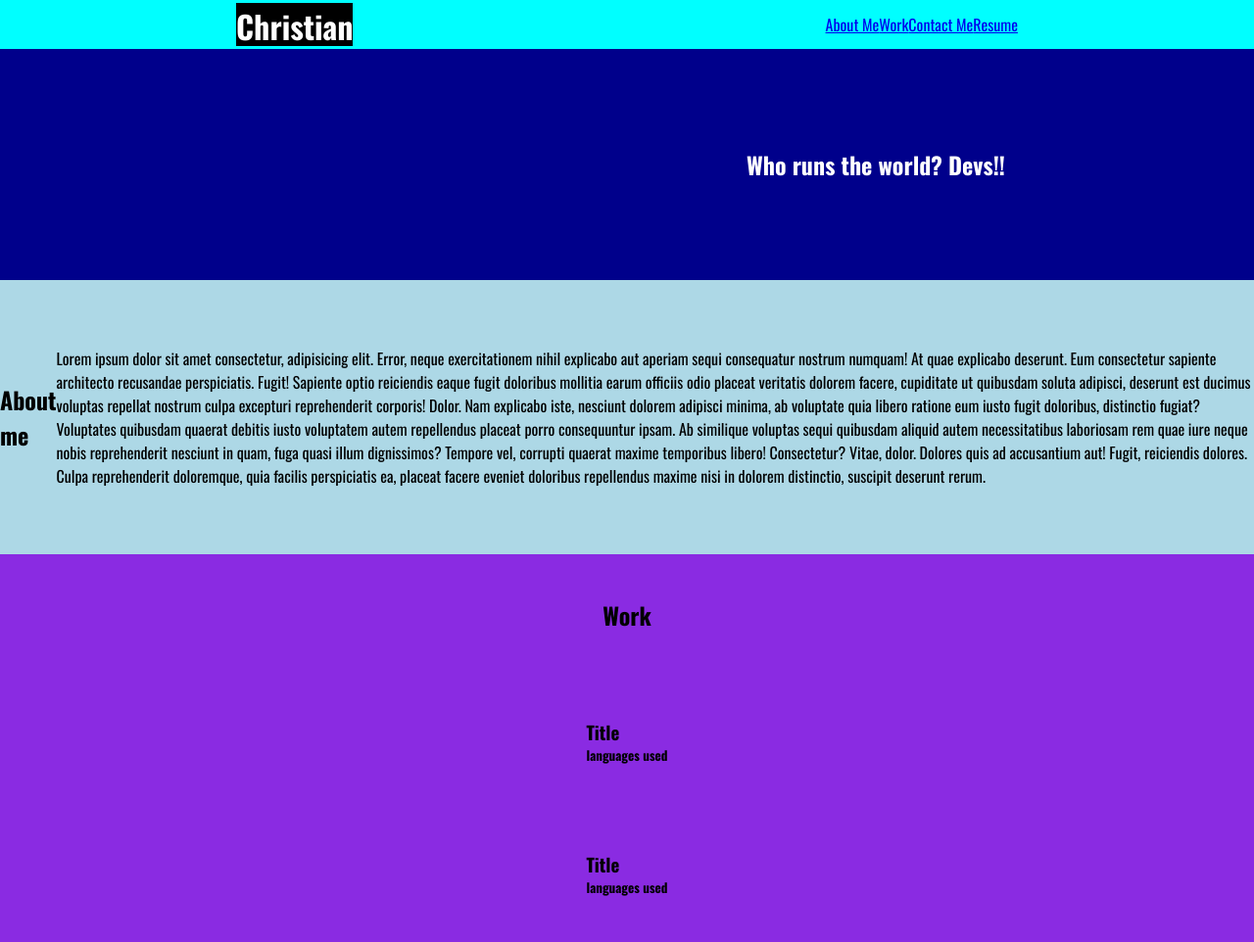
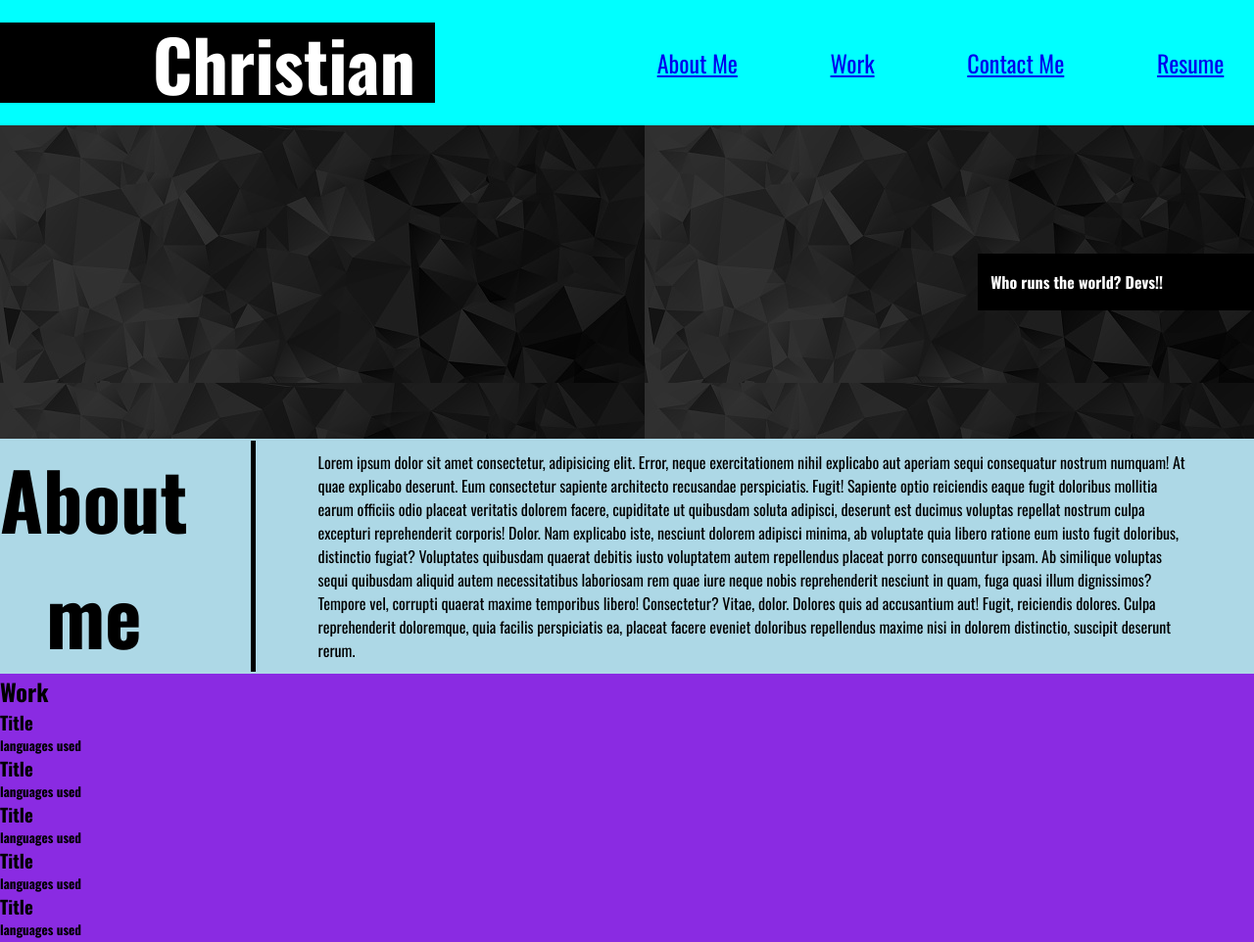
Before and after one commit to Abbate11/Portfolio, a plain HTML site: page index.html in a window 1280 px wide. Shown: the top 962 px of the page at 98% size. Drawn offline with nearby package versions, Linux system fonts and the light colour scheme.

Commit message:
Styled Header, Nav, and About me section

```diff
--- a/assets/style.css
+++ b/assets/style.css
@@ -1,45 +1,97 @@
 @import url(https://fonts.googleapis.com/css?family=Oswald);
 
 * {
-    margin: auto;
-    padding: 0;
+    margin: 0;
 }
 
 body {
     font-family: 'Oswald';
 }
-
+/* Header Section */
 header {
     display: flex;
     background-color: aqua;
-    justify-content: flex-start;
-    height: 50px;
+    justify-content: space-between;
+    align-items: center;
+    height: 8rem;
 }
 
 nav {
     display: flex;
-    align-items: center;
+    justify-content: space-evenly;
+    width: 50%;
+    gap: 10%;
+}
+
+nav a {
+    font-size: 1.5rem;
 }
 
 .name {
+    display: flex;
+    justify-content: flex-end;
+    align-items: center;
     background-color: black;
     color: white;
-    height: 44px;
+    width: 30%;
+    height: 4.5rem;
+    padding: 5px 20px 5px 40px;
 }
 
+.name h1 {
+    font-size: 4.5rem;
+}
+/* Second section */
 .subtitle {
     display: flex;
-    background: darkblue;
+    justify-content: flex-end;
+    align-items: center;
+    background-image: url(./images/background.jpg);
     color: white;
-    height: 236px;
+    height: 20rem;
 }
 
+
+.devs {
+    display: flex;
+    justify-content: flex-start;
+    align-items: center;
+    padding: 1%;
+    background-color: black;
+    color: white;
+    height: 4vmin;
+    width: 20%;
+}
+
+.devs h2 {
+    font-size: 2vmin;
+}
+
+/* About me */
 .about-me {
     display: flex;
+    justify-content: space-between;
     background-color: lightblue;
-    height: 280px
+    height: 30vh
 }
 
+.about-me h1 {
+    align-self: center;
+    text-align: center;
+    font-size: 5rem;
+    width: 25%;
+    border-right: 5px solid black;
+    padding-right: 5%;
+}
+
+.about-me p {
+    align-self: center;
+    justify-self: center;
+    font-size: 2vmin;
+    padding: 5%;
+}
+
+/* Projects */
 .work {
     display: flex;
     background-color: blueviolet;
@@ -47,7 +99,14 @@ nav {
     height: 800px;
 }
 
+/* Footer */
 footer {
     display: flex;
+    justify-content: space-between;
+    align-items: center;
     background-color: aqua;
 }
+
+@media screen {
+
+}
--- a/index.html
+++ b/index.html
@@ -27,8 +27,9 @@
    <main>
 
             <section class="subtitle">
-                <img src="" alt="">
-                <h2>Who runs the world? Devs!!</h2>
+                <Div Class="devs">
+                    <h2>Who runs the world? Devs!!</h2>
+                </Div>
             </section>
 
             <article class="about-me">
```
Also changed, not shown: assets/images/background.jpg (added).
